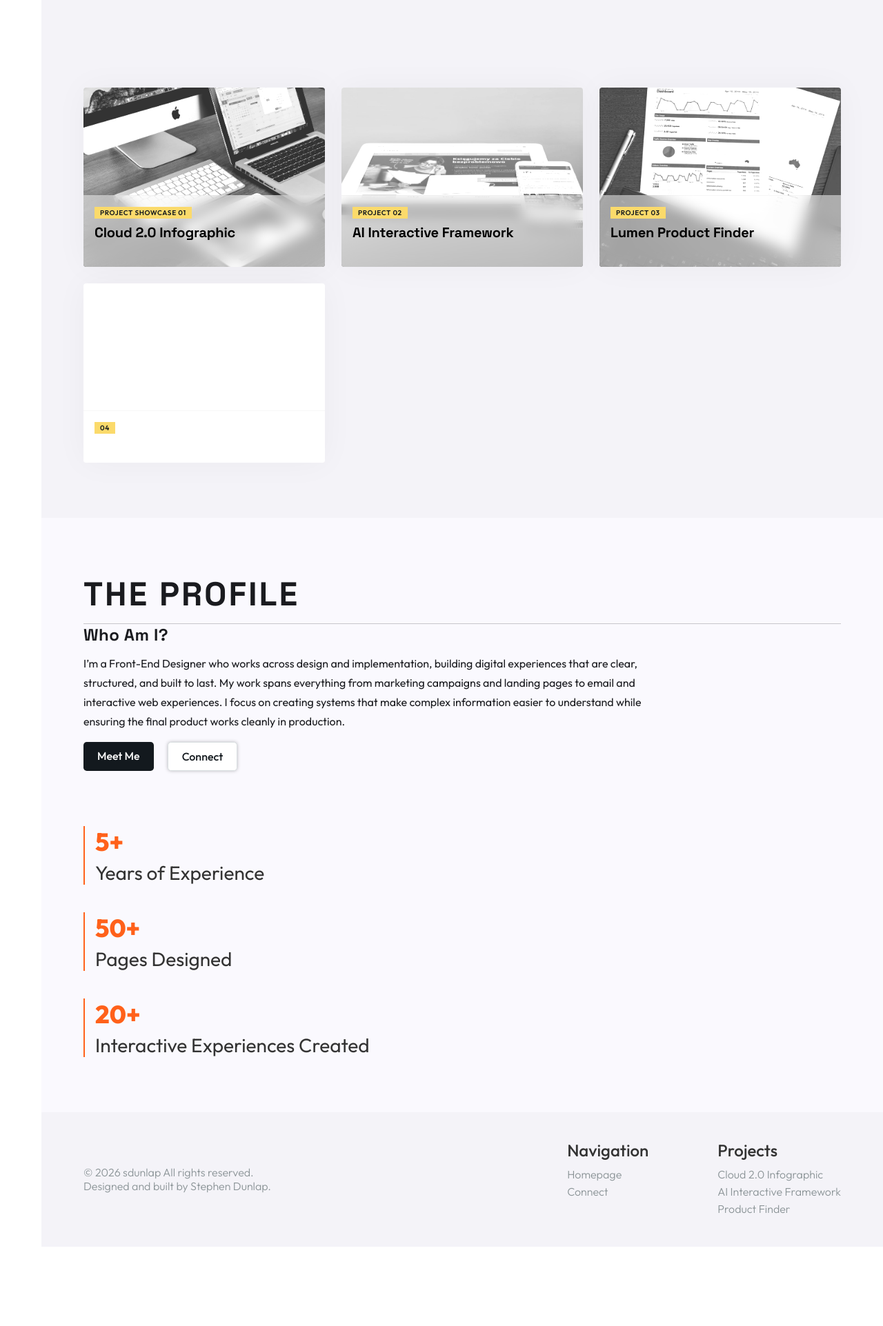
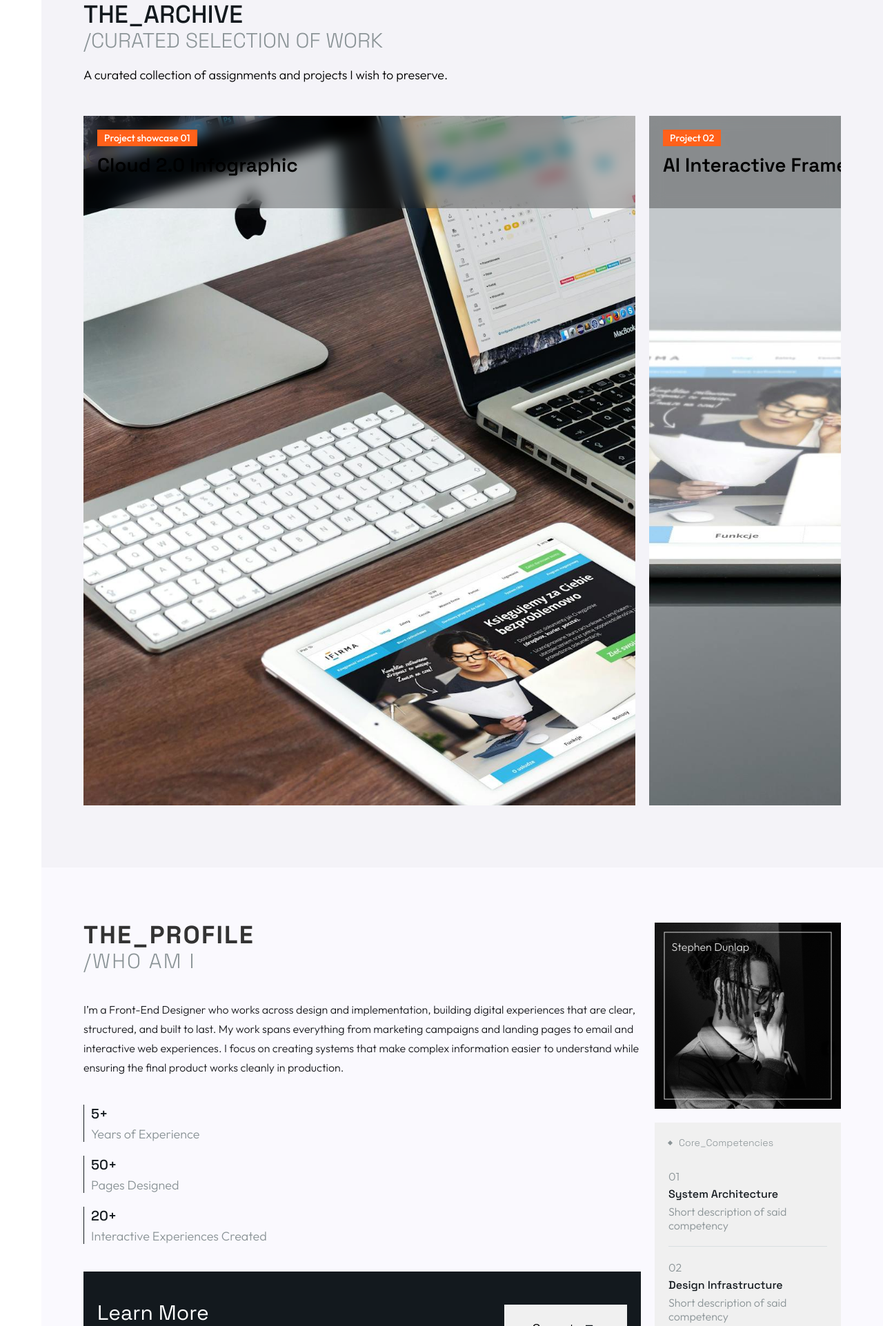
Before and after one commit to Mr-SDunlap/sdunlap-site-main, a plain HTML site: page index.html in a window 1280 px wide. Shown: the part 877-2800 px from the top of the page at 69% size. Before the commit the page ends 2685 px from the top, so only its background shows below. Drawn offline with nearby package versions, Linux system fonts and the light colour scheme.

Commit message:
archive section revamp

```diff
--- a/index.html
+++ b/index.html
@@ -25,6 +25,8 @@
     <!-- <script src="./js/gsap-portfolio.js" defer></script> -->
     <script src="./js/cursor.js" defer></script>
     <script src="./js/projects.js" defer></script>
+    <!-- Pinned horizontal scroll for Archive (projects) -->
+    <script src="./js/archive-horizontal-scroll.js" defer></script>
     <script src="./js/app.js" defer></script>
     <script src="./js/smooth-scroll.js" defer></script>
     <!-- <script src="./js/process-horizontal-scroll.js" defer></script> -->
@@ -116,8 +118,10 @@
     <section id="section_files">
       <div class="content-container">
         <div class="archive_title-box">
-          <h1 class="archive-title fade-in-up">The Archive (3)</h1>
-          <p class="archive-subhead fade-in-up">
+          <h1 class="archive-title">
+            The_Archive<br /><span>/Curated selection of work</span>
+          </h1>
+          <p class="archive-subhead">
             A curated collection of assignments and projects I wish to preserve.
           </p>
         </div>
@@ -169,10 +173,9 @@
     </section> -->
     <section id="section_about">
       <div class="section-container about-container">
-        <h1 class="about-title">The Profile</h1>
         <div class="about-box">
           <div class="about-text">
-            <h3>Who Am I?</h3>
+            <h1 class="about-title">The_Profile<br /><span>/Who Am I</span></h1>
             <p class="about-bio">
               I’m a Front-End Designer who works across design and
               implementation, building digital experiences that are clear,
@@ -182,12 +185,6 @@
               information easier to understand while ensuring the final product
               works cleanly in production.
             </p>
-            <div class="about-buttons">
-              <a href="/" class="meet-me-btn primary-btn">Meet Me</a>
-              <a href="" class="connect-btn secondary-btn about-connect"
-                >Connect</a
-              >
-            </div>
             <div class="about-stats">
               <div class="stat">
                 <span class="stat-number">5+</span>
@@ -202,14 +199,51 @@
                 <span class="stat-label">Interactive Experiences Created</span>
               </div>
             </div>
+            <div class="about-buttons">
+              <div class="banner">
+                <h2>Learn More</h2>
+                <p>
+                  Please feel free to reach out for your next web project or
+                  learn a little more about myself.
+                </p>
+              </div>
+              <div class="btn-box">
+                <button class="link-out-btn connect-btn">
+                  Connect
+                  <div class="arrow">
+                    <span class="left-tic tic"></span>
+                    <span class="right-tic tic"></span>
+                    <span class="line"></span>
+                  </div>
+                </button>
+              </div>
+            </div>
           </div>
-          <span class="top-name">STEPHEN<br />DUNLAP</span>
-          <img
-            class="profile-image"
-            src="./assets/main-photo/Stephen_seattle_bg-removed.png"
-            alt="Photo of Stephen Dunlap Afro-American male with locs and techware aesthetic"
-          />
-          <span class="bottom-name">STEPHEN<br />DUNLAP</span>
+          <div class="profile">
+            <div class="p_img-container">
+              <span class="img-box"> Stephen Dunlap </span>
+            </div>
+            <div class="core-competencies">
+              <h4 class="comp-title"><span></span>Core_Competencies</h4>
+              <ul class="competencies">
+                <li>
+                  <p>01</p>
+                  <h4>System Architecture</h4>
+                  <p>Short description of said competency</p>
+                </li>
+                <li>
+                  <p>02</p>
+                  <h4>Design Infrastructure</h4>
+                  <p>Short description of said competency</p>
+                </li>
+                <li>
+                  <p>03</p>
+                  <h4>Front-end Engineering</h4>
+                  <p>Short description of said competency</p>
+                </li>
+              </ul>
+            </div>
+          </div>
         </div>
       </div>
     </section>
--- /dev/null
+++ b/js/archive-horizontal-scroll.js
@@ -0,0 +1,94 @@
+// Archive horizontal scroll with GSAP ScrollTrigger
+// Pins the archive section and translates project cards horizontally
+(function () {
+  if (document.readyState === "loading") {
+    document.addEventListener("DOMContentLoaded", init);
+  } else {
+    init();
+  }
+
+  function init() {
+    if (typeof gsap === "undefined" || typeof ScrollTrigger === "undefined") {
+      // GSAP is loaded via CDN in index.html; bail quietly if missing
+      return;
+    }
+    gsap.registerPlugin(ScrollTrigger);
+
+    const prefersReduced = window.matchMedia(
+      "(prefers-reduced-motion: reduce)",
+    ).matches;
+    if (prefersReduced) return;
+
+    const section = document.querySelector("#section_files");
+    const container = section && section.querySelector(".project-container");
+    if (!section || !container) return;
+
+    const build = () => {
+      // Kill any existing instance so rebuilds are clean
+      const existing = ScrollTrigger.getById &&
+        ScrollTrigger.getById("archive-horizontal");
+      if (existing) existing.kill();
+
+      if (container._archiveTween) {
+        container._archiveTween.kill();
+        container._archiveTween = null;
+      }
+
+      // Determine total horizontal distance to travel based on the
+      // visible width of the scrolling container itself (not the section).
+      // Using the section width can undercount when the container is narrower
+      // than the section due to margins/centering, causing early unpinning
+      // and cut-off cards on small viewports.
+      const dist = Math.max(0, container.scrollWidth - container.clientWidth);
+      if (dist < 2) return; // nothing to scroll
+
+      container.style.willChange = "transform";
+
+      container._archiveTween = gsap.to(container, {
+        x: () => -(container.scrollWidth - container.clientWidth),
+        ease: "none",
+        overwrite: true,
+        scrollTrigger: {
+          id: "archive-horizontal",
+          trigger: section,
+          start: "top top",
+          end: () => "+=" + (container.scrollWidth - container.clientWidth),
+          pin: true,
+          anticipatePin: 1,
+          scrub: 0.25,
+          invalidateOnRefresh: true,
+        },
+      });
+    };
+
+    // Initial build
+    build();
+
+    // Rebuild when projects are injected dynamically
+    const mo = new MutationObserver((mutations) => {
+      for (const m of mutations) {
+        if (m.addedNodes && m.addedNodes.length) {
+          build();
+          if (window.ScrollTrigger && ScrollTrigger.refresh) {
+            ScrollTrigger.refresh();
+          }
+          break;
+        }
+      }
+    });
+    mo.observe(container, { childList: true });
+
+    // Refresh after load and on resize to catch asset/font reflow
+    window.addEventListener("load", () => {
+      build();
+      if (window.ScrollTrigger && ScrollTrigger.refresh) {
+        ScrollTrigger.refresh();
+      }
+    });
+    window.addEventListener("resize", () => {
+      if (window.ScrollTrigger && ScrollTrigger.refresh) {
+        ScrollTrigger.refresh();
+      }
+    });
+  }
+})();
--- a/style.css
+++ b/style.css
@@ -837,6 +837,14 @@ body {
     --rotate: 360deg;
   }
 }
+.primary-btn_2 {
+  background-color: var(--diamond);
+  padding: 20px 40px;
+  border: none;
+  font-size: 16px;
+  font-weight: 500;
+  cursor: pointer;
+}
 
 .secondary-btn {
   background-color: var(--white);
@@ -859,7 +867,6 @@ body {
 }
 .about-title {
   font-size: 125px;
-  transform: translateY(10px);
   font-weight: 700;
   color: rgba(64, 81, 98, 0.15);
 
@@ -885,8 +892,6 @@ body {
 .about-text {
   position: relative;
   z-index: 10;
-  width: clamp(300px, 100%, 850px);
-  transform: translateY(-30px);
 
   & h3 {
     color: var(--orange);
@@ -898,16 +903,6 @@ body {
     font-size: 18px;
     line-height: 1.6;
     font-weight: 300;
-    padding-bottom: 20px;
-  }
-
-  & .meet-me-btn {
-    padding: 10px 20px;
-    border-radius: 0.3rem;
-    font-size: 16px;
-    font-weight: 500;
-    background-color: var(--dark-coffee);
-    color: var(--white);
   }
   & .about-connect {
     padding: 10px 20px;
@@ -917,7 +912,31 @@ body {
   }
 }
 .about-buttons {
-  display: flex;
+  background-color: var(--dark-coffee);
+  padding: 40px 20px;
+  display: flex;
+  justify-content: space-between;
+  align-items: center;
+  gap: 20px;
+}
+.banner {
+  width: clamp(250px, 100%, 600px);
+
+  & h2 {
+    color: var(--white);
+    font-size: 30px;
+    font-weight: 400;
+  }
+  & p {
+    color: var(--grey);
+    font-family: "Outfit";
+    font-size: 18px;
+    font-weight: 300;
+  }
+}
+.btn-box {
+  display: flex;
+  align-items: center;
   gap: 20px;
 }
 @media (max-width: 600px) {
@@ -930,83 +949,29 @@ body {
 .about-stats {
   display: flex;
   flex-direction: column;
-  gap: 40px;
-  padding-top: 80px;
+  gap: 20px;
+  padding-block: 40px;
 
   & .stat {
     display: flex;
     flex-direction: column;
     gap: 5px;
-    border-left: 2px solid var(--orange);
-    padding-left: 15px;
+    border-left: 1px solid var(--dark-coffee);
+    padding-left: 10px;
   }
   & .stat-number {
-    font-size: 36px;
-    font-weight: 800;
-    color: var(--orange);
+    font-size: 20px;
+    font-weight: 500;
+    font-family: "Space Grotesk";
+    color: var(--dark-coffee);
   }
   & .stat-label {
-    font-size: 28px;
-    font-weight: 400;
-    color: var(--text-black);
-  }
-}
-.top-name,
-.bottom-name {
-  display: none;
-  font-size: clamp(3rem, 80vw, 8rem);
-  font-weight: 800;
-  position: absolute;
-  bottom: 5%;
-  left: 80%;
-  transform: translateX(-50%);
-  font-family: "Arial Black", sans-serif;
-  text-align: center;
-  line-height: 1;
-}
-.top-name {
-  z-index: 5;
-  color: white;
-  text-shadow:
-    -2px -2px 0 #ffffff,
-    2px -2px 0 #ffffff,
-    -2px 2px 0 #ffffff,
-    2px 2px 0 #ffffff;
-}
-@supports ((text-stroke: 2px black) or (-webkit-text-stroke: 2px black)) {
-  .top-name {
-    color: transparent;
-    -webkit-text-stroke: 2px white;
-    text-stroke: 2px black;
-    text-shadow: none;
-  }
-}
-.bottom-name {
-  z-index: 0;
-  color: var(--orange);
-}
-
-.profile-image {
-  display: none;
-  position: absolute;
-  bottom: 0;
-  left: 80%;
-  transform: translateX(-50%);
-  width: clamp(200px, 50%, 500px);
-  height: auto;
-  z-index: 1;
-}
-.profile-image::after {
-  content: "hello";
-  position: absolute;
-  z-index: 5;
-  top: 0;
-  left: 0;
-  width: 50%;
-  aspect-ratio: 1/1;
-  border-radius: 50vw;
-  background-color: var(--orange);
-}
+    font-size: 18px;
+    font-weight: 300;
+    color: var(--grey);
+  }
+}
+
 /* Scope blending to the about block so fallbacks don't affect the whole page */
 .about-container {
   isolation: isolate;
@@ -1097,49 +1062,29 @@ body {
     text-align: center;
     z-index: 1;
     padding-bottom: 40px;
+
+    & p {
+      font-size: 18px;
+      font-weight: 300;
+    }
   }
   .archive-title {
-    font-size: 75px;
-    font-weight: 700;
+    font-size: 36px;
+    font-weight: 500;
+    line-height: 1;
     color: var(--dark-coffee);
-  }
-
+    text-transform: uppercase;
+    padding-bottom: 20px;
+
+    & span {
+      font-size: 30px;
+      font-weight: 300;
+      color: var(--grey);
+    }
+  }
   .project-container {
-    display: grid;
-    grid-template-columns: repeat(4, 1fr);
-    grid-gap: 20px;
-    grid-auto-rows: minmax(220px, auto);
-  }
-  @media (min-width: 600px) {
-    .project {
-      background-color: var(--white);
-      align-content: flex-end;
-
-      &:nth-child(1) {
-        grid-column: 1 / span 4;
-        grid-row: 1 / span 3;
-      }
-      &:nth-child(2) {
-        grid-column: 1 / span 2;
-        grid-row: 4 / span 3;
-      }
-      &:nth-child(3) {
-        grid-column: 3 / span 2;
-        grid-row: 4 / span 3;
-      }
-    }
-  }
-  @media (max-width: 900px) {
-    .project-container {
-      grid-template-columns: 1fr;
-      height: auto;
-    }
-
-    .project-container > .project {
-      grid-column: span 1;
-      grid-row: span 1;
-      min-height: 600px;
-    }
+    display: flex;
+    gap: 40px;
   }
   .info-box {
     padding: 20px;
@@ -1155,8 +1100,8 @@ body {
   .project {
     position: relative;
     overflow: hidden;
-    border-radius: 0.5rem;
-    box-shadow: 3px 3px 10px rgba(0, 0, 0, 0.1);
+    width: clamp(300px, 100%, 800px);
+    aspect-ratio: 1/1.25;
     & .project-bg-image {
       position: absolute;
       inset: 0;
@@ -1270,6 +1215,25 @@ body {
       font-size: 14px;
     }
   }
+}
+
+/* === Archive: Horizontal Scroll for Projects ========================= */
+/* Overrides to enable horizontal scrolling of project cards */
+#section_files .project-container {
+  display: flex;
+  align-items: stretch;
+  gap: 20px;
+  overflow-x: auto;
+  overflow-y: hidden;
+  scroll-snap-type: x proximity;
+  -webkit-overflow-scrolling: touch;
+  overscroll-behavior-x: contain;
+  padding-bottom: 10px; /* keep scrollbar from touching cards */
+}
+
+#section_files .project {
+  flex: 0 0 auto; /* prevent wrapping; each card keeps its width */
+  scroll-snap-align: start; /* snap each card to the left edge */
 }
 
 /* Modal styles */
@@ -1540,123 +1504,212 @@ body {
   text-align: left;
   padding-bottom: 24px;
 }
-#section_files .archive-title {
-  font-size: clamp(2rem, 4vw, 2.5rem);
-  font-weight: 700;
-  letter-spacing: -0.01em;
-  color: var(--on-surface, #1a1b1f);
-}
-#section_files .project-container {
-  grid-template-columns: 1fr;
-  gap: 24px;
-  grid-auto-rows: minmax(260px, auto);
-}
-@media (min-width: 900px) {
-  #section_files .project-container {
-    grid-template-columns: repeat(3, 1fr);
-  }
-}
-#section_files .project-container > .project {
-  grid-column: auto !important;
-  grid-row: auto !important;
-}
-#section_files .project {
-  border-radius: 0.25rem;
-  box-shadow: 0 0 48px 0 rgba(26, 27, 31, 0.04);
-  transition:
-    transform 220ms ease,
-    box-shadow 220ms ease;
-  background: var(--surface-container-lowest, #ffffff);
-}
-#section_files .project:hover {
-  transform: translateY(-4px);
-  box-shadow: 0 8px 48px rgba(26, 27, 31, 0.08);
-}
-#section_files .project .project-bg-image {
-  filter: grayscale(1) contrast(1.25);
-  opacity: 0.8;
-  transition:
-    opacity 220ms ease,
-    filter 220ms ease;
-}
-#section_files .project:hover .project-bg-image {
-  filter: none;
-  opacity: 1;
-}
-#section_files .info-box {
-  padding: 16px;
-  gap: 6px;
-  background-color: rgba(255, 255, 255, 0.5);
-  border-top: 1px solid rgba(199, 198, 203, 0.15);
-}
-#section_files .project .project-number {
-  background-color: var(--on-surface, var(--pale-yellow));
-  color: var(--dark-coffee);
-  font-size: 10px;
-  font-weight: 600;
-  letter-spacing: 0.06em;
-  text-transform: uppercase;
-  padding: 2px 8px;
-}
-#section_files .project .project-name {
-  font-size: 20px;
-  font-weight: 700;
-  line-height: 1.4;
-  letter-spacing: -0.01em;
-}
-#section_files .project .project-description {
-  font-size: 13px;
-  font-weight: 400;
-  line-height: 1.5;
-  padding-bottom: 8px;
-}
-#section_files .project .tools-used {
-  gap: 6px;
-}
-#section_files .project .tools-used li {
-  font-size: 10px;
-  color: var(--on-surface, #1a1b1f);
-  padding: 2px 6px;
-  background-color: var(--surface-highest, #e3e2e7);
-  border-radius: 0.125rem;
-  letter-spacing: 0.04em;
-  text-transform: uppercase;
-}
-
-/* Profile: crisp headings + readable paragraph */
+
 #section_about {
   background: var(--surface, #faf9fe);
   padding-block: 80px;
 }
 .about-title {
-  font-size: clamp(2rem, 6vw, 3rem);
-  transform: none;
-  font-weight: 800;
+  font-size: 36px;
+  font-weight: 00;
   letter-spacing: 0.06em;
   text-transform: uppercase;
-  color: var(--on-surface, #1a1b1f);
-  border-bottom: 1px solid var(--outline-variant, #c7c6cb);
-  padding-bottom: 12px;
+  color: var(--text-black);
+  padding-bottom: 40px;
+  line-height: 1;
+
+  & span {
+    font-size: 30px;
+    font-weight: 300;
+    color: var(--grey);
+  }
 }
 .about-container .about-bio {
-  font-weight: 400;
+  font-family: "Outfit";
+  font-weight: 300;
   font-size: 1rem;
   line-height: 1.75;
   color: var(--on-surface, #1a1b1f);
 }
 .about-text {
-  width: clamp(300px, 100%, 820px);
-  transform: none;
-}
-.about-text h3 {
-  color: var(--on-surface, #1a1b1f);
-  font-size: clamp(1.125rem, 2.4vw, 1.5rem);
-  padding-bottom: 12px;
-  letter-spacing: 0.02em;
-}
-.about-text .about-bio {
-  font-size: 1rem;
-  line-height: 1.75;
-  font-weight: 400;
-  padding-bottom: 16px;
-}
+  display: flex;
+  flex-direction: column;
+  width: clamp(300px, 100%, 1000px);
+}
+.about-box {
+  display: flex;
+  gap: 20px;
+}
+.profile {
+  display: flex;
+  flex-direction: column;
+  gap: 20px;
+}
+.p_img-container {
+  width: clamp(270px, 100%, 375px);
+  aspect-ratio: 1/1;
+  background-image: url(./assets/main-photo/stephen_headshot.webp);
+  background-position: center;
+  background-size: contain;
+  background-repeat: no-repeat;
+  filter: grayscale(1);
+  position: relative;
+  transition: all 250ms ease;
+  flex: 1;
+
+  & .img-box {
+    position: absolute;
+    width: 90%;
+    aspect-ratio: 1/1;
+    padding: 10px;
+    top: 50%;
+    left: 50%;
+    transform: translate(-50%, -50%);
+    border: solid 1px var(--pale-yellow);
+    color: var(--pale-yellow);
+    font-weight: 300;
+    font-family: "Outfit";
+  }
+  &:hover {
+    filter: grayscale(0);
+  }
+}
+.core-competencies {
+  min-width: 270px;
+  background-color: var(--diamond);
+  padding: 20px;
+
+  & .comp-title {
+    font-family: "Space Grotesk";
+    font-size: 14px;
+    font-weight: 300;
+    color: var(--grey);
+  }
+
+  & h4 {
+    display: flex;
+    align-items: center;
+    gap: 5px;
+    font-family: "Space Grotesk";
+    font-size: 16px;
+    font-weight: 500;
+    color: var(--dark-coffee);
+    & span {
+      display: inline-block;
+      width: 5px;
+      height: 5px;
+      background-color: var(--grey);
+      margin-right: 5px;
+      transform: rotate(45deg);
+    }
+  }
+  & ul {
+    padding-top: 30px;
+    display: flex;
+    flex-direction: column;
+    gap: 20px;
+
+    &:last-child {
+      border-bottom: none;
+    }
+  }
+  & li {
+    display: flex;
+    flex-direction: column;
+    gap: 5px;
+    list-style: none;
+    border-bottom: solid 1px var(--platinum);
+    padding-bottom: 20px;
+
+    &:last-child {
+      border-bottom: none;
+      padding-bottom: 0;
+    }
+
+    & p {
+      font-family: "Outfit";
+      font-weight: 300;
+      font-size: 16px;
+      color: var(--grey);
+    }
+  }
+}
+
+.link-out-btn {
+  background-color: var(--diamond);
+  padding: 20px 40px;
+  border: none;
+  display: flex;
+  align-items: center;
+  gap: 8px;
+  font-size: 16px;
+  font-weight: 500;
+  cursor: pointer;
+
+  &:hover > .arrow {
+    transform: rotate(0deg);
+  }
+}
+.arrow {
+  position: relative;
+  width: 30px;
+  aspect-ratio: 1/1;
+  transform: rotate(-45deg);
+  transition: transform 250ms ease;
+
+  & .tic {
+    display: inline-block;
+    width: 2px;
+    height: 10px;
+    background-color: var(--dark-coffee);
+  }
+  & .left-tic {
+    position: absolute;
+    top: 50%;
+    left: 50%;
+    transform: translate(100%, -80%) rotate(-45deg);
+  }
+  & .right-tic {
+    position: absolute;
+    top: 50%;
+    left: 50%;
+    transform: translate(100%, -20%) rotate(45deg);
+  }
+  & .line {
+    display: inline-block;
+    width: 2px;
+    height: 12px;
+    background-color: var(--dark-coffee);
+    position: absolute;
+    left: 50%;
+    top: 50%;
+    transform: translate(-50%, -50%) rotate(90deg);
+  }
+}
+
+/* === Archive Pin + Horizontal Scroll (GSAP) ============================ */
+/* Hide overflow during pin; GSAP controls horizontal movement */
+#section_files {
+  overflow: hidden;
+}
+#section_files .project-container {
+  overflow: hidden;
+  scroll-snap-type: none;
+  scrollbar-width: none; /* Firefox */
+}
+#section_files .project-container::-webkit-scrollbar {
+  display: none; /* WebKit */
+}
+#section_files .project {
+  flex: 0 0 auto; /* keep cards in a single row */
+}
+
+/* Ensure cards fit within the viewport on small screens */
+@media (max-width: 900px) {
+  #section_files .project {
+    width: min(86vw, 560px);
+  }
+  #section_files .project-container {
+    gap: 16px;
+  }
+}
```
Also changed, not shown: assets/main-photo/stephen_headshot.webp (added).
